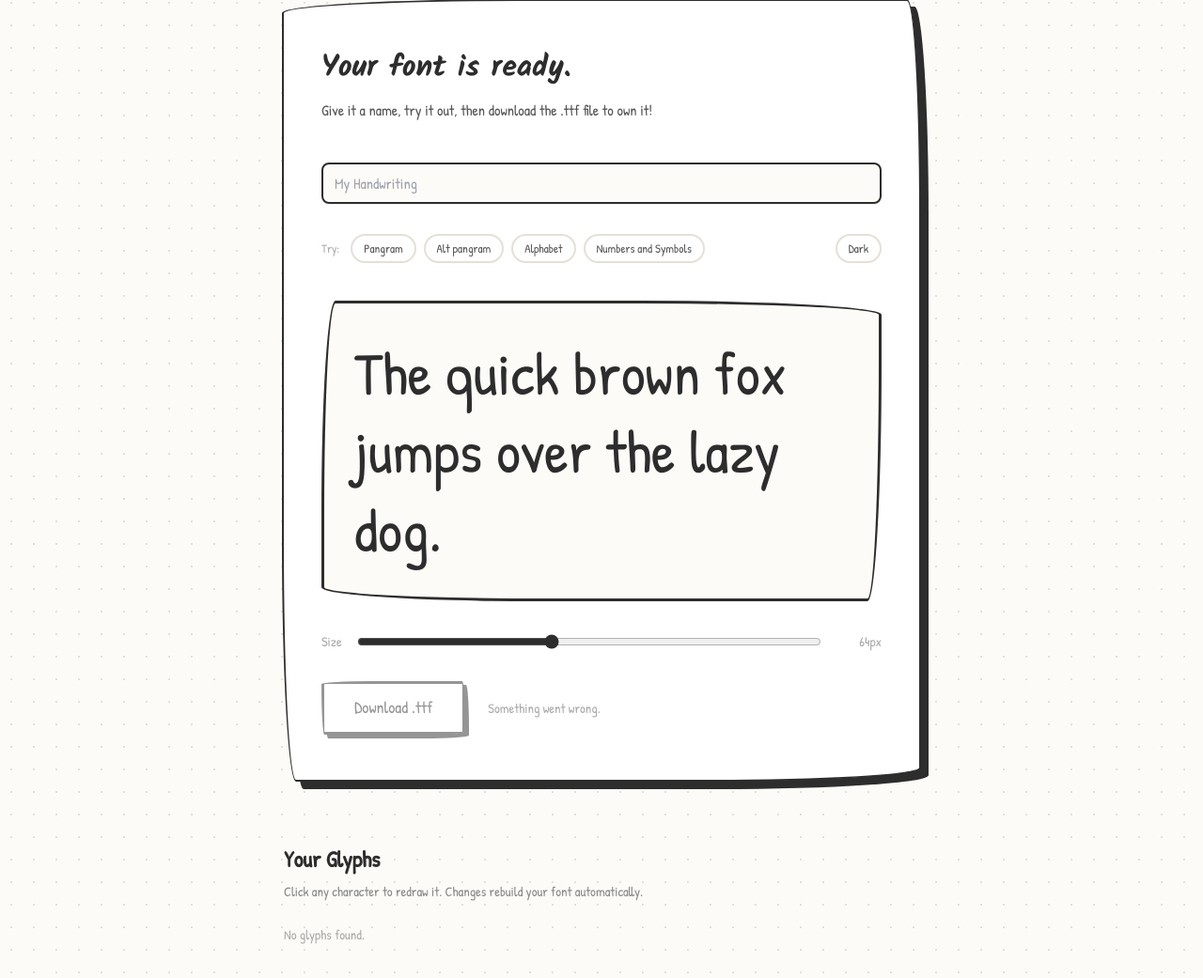
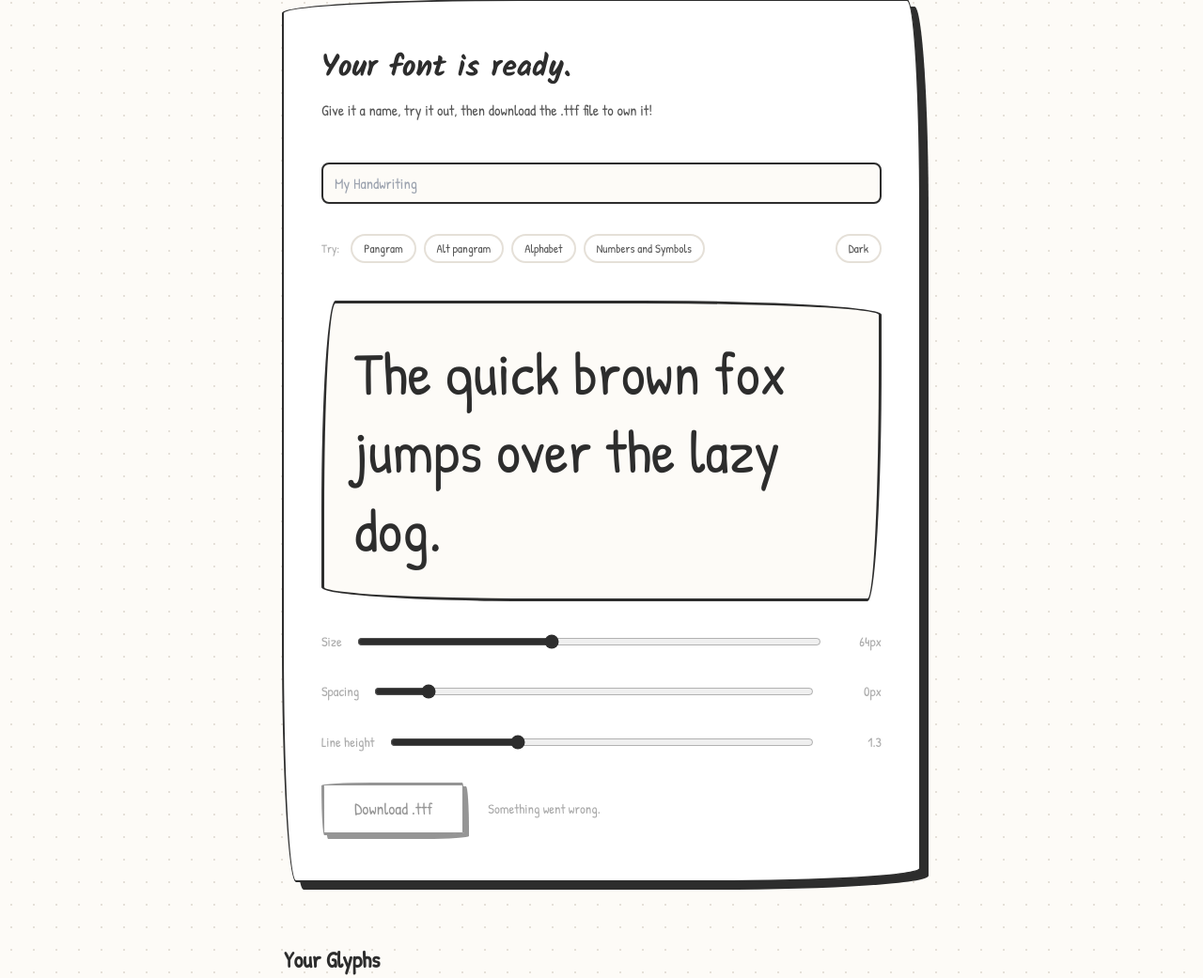
Before and after one commit to Rexaintreal/letterset, a Flask app: page /preview/1 in a window 1280 px wide. Shown: the part 153-1194 px from the top of the page at 94% size. Run offline with Flask 3, Linux system fonts and the light colour scheme; data that the repository does not hold is empty; some libraries are stand-ins or nearby versions; some web fonts are replaced.

Commit message:
Added line height spacing sliders etc in preview page

```diff
--- a/static/css/styles.css
+++ b/static/css/styles.css
@@ -473,6 +473,25 @@ body {
     gap: 1rem;
 }
 
+.preview-spacing-row {
+    display: flex;
+    align-items: center;
+    gap: 1rem;
+}
+
+.preview-spacing-label {
+    font-size: 0.9rem;
+    color: #aaa;
+    white-space: nowrap;
+}
+
+.preview-spacing-val {
+    font-size: 0.9rem;
+    color: #aaa;
+    width: 3.5rem;
+    text-align: right;
+}
+
 .preview-size-label {
     font-size: 0.9rem;
     color: #aaa;
--- a/templates/preview.html
+++ b/templates/preview.html
@@ -68,6 +68,16 @@
                     <label class="preview-size-label">Size</label>
                     <input type="range" min="24" max="120" value="64" id="sizeSlider" class="preview-slider">
                     <span class="preview-size-val" id="sizeVal">64px</span>
+                </div>
+                <div class="preview-spacing-row">
+                    <label class="preview-spacing-label">Spacing</label>
+                    <input type="range" min="-5" max="40" value="0" id="spacingSlider" class="preview-slider">
+                    <span class="preview-spacing-val" id="spacingVal">0px</span>
+                </div>
+                <div class="preview-spacing-row">
+                    <label class="preview-spacing-label">Line&nbsp;height</label>
+                    <input type="range" min="80" max="250" value="130" id="lineSlider" class="preview-slider">
+                    <span class="preview-spacing-val" id="lineVal">1.3</span>
                 </div>
                 <div class="preview-actions">
                     <button class="btn-primary preview-download" id="downloadBtn">Download .ttf</button>
@@ -145,7 +155,15 @@
                 document.getElementById('previewDisplay').style.fontSize = this.value + 'px';
                 document.getElementById('sizeVal').textContent = this.value + 'px';
             });
-
+            document.getElementById('spacingSlider').addEventListener('input', function() {
+                document.getElementById('previewDisplay').style.letterSpacing = this.value + 'px';
+                document.getElementById('spacingVal').textContent = this.value + 'px';
+            });
+            document.getElementById('lineSlider').addEventListener('input', function() {
+                const val = (this.value / 100).toFixed(1);
+                document.getElementById('previewDisplay').style.lineHeight = val;
+                document.getElementById('lineVal').textContent = val;
+            });
             document.querySelectorAll('.preset-btn').forEach(b => {
                 b.addEventListener('click', () => {
                     document.getElementById('previewDisplay').textContent = b.dataset.text;
```
